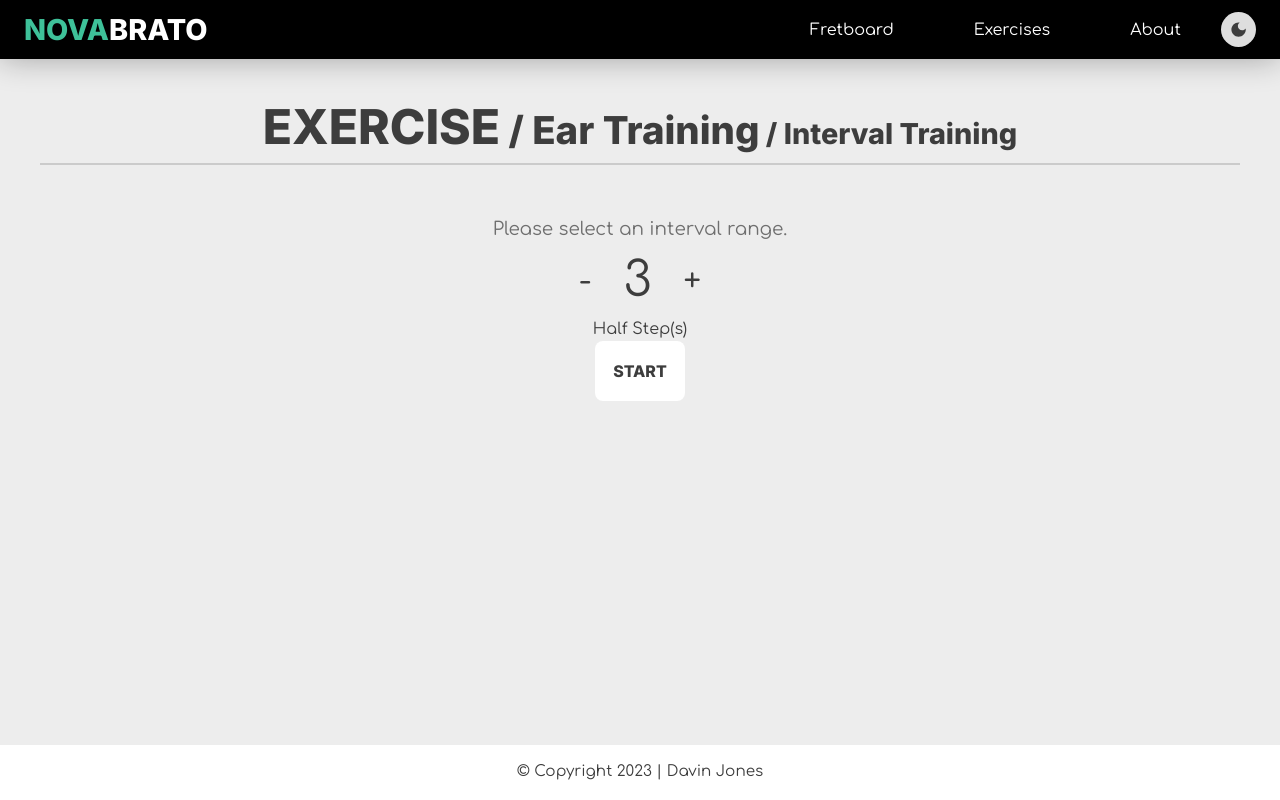
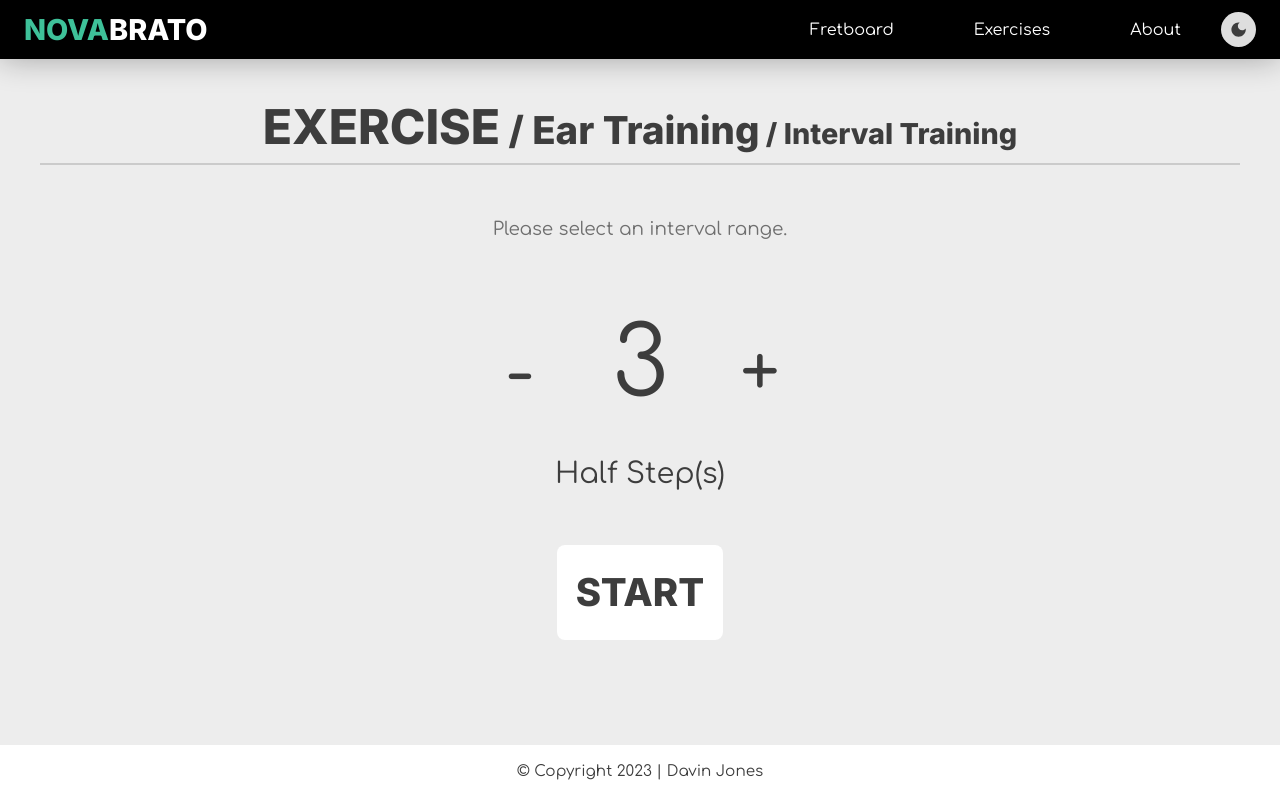
Before and after one commit to NovaSharx/Novabrato, a React (Create React App) app in the folder frontend/: page /exercises/ear-training/interval-training in a window 1280 px wide. Built offline with nearby package versions, Linux system fonts and the light colour scheme.

Commit message:
Added animation and styling to interval selection for interval training exercise.

```diff
--- a/frontend/src/components/Exercises/Ear Training/Interval Training/IntervalTraining.tsx
+++ b/frontend/src/components/Exercises/Ear Training/Interval Training/IntervalTraining.tsx
@@ -19,6 +19,7 @@ const IntervalTraining: FC = (): ReactElement => {
     }
 
     const IntervalRangeControlButton = styled.span`
+        color: inherit;
         background-color: transparent;
 
         &:hover {
@@ -52,14 +53,14 @@ const IntervalTraining: FC = (): ReactElement => {
                 <div id='interval-range-selection-window'>
 
                     <div id='interval-range-controls'>
-                        <IntervalRangeControlButton className='interval-range-control-button' style={{ color: intervalRange <= 1 ? theme.palette.text.disabled : 'inherit' }} onClick={() => changeIntervalRange(-1)}>-</IntervalRangeControlButton>
-                        <span id='interval-range-display'>{intervalRange}</span>
-                        <IntervalRangeControlButton className='interval-range-control-button' style={{ color: intervalRange >= 12 ? theme.palette.text.disabled : 'inherit' }} onClick={() => changeIntervalRange(1)}>+</IntervalRangeControlButton>
+                        <IntervalRangeControlButton className='interval-range-control-button' style={{ color: intervalRange <= 1 ? theme.palette.text.disabled : '' }} onClick={() => changeIntervalRange(-1)}>-</IntervalRangeControlButton>
+                        <span id='interval-range-display' key={intervalRange}>{intervalRange}</span>
+                        <IntervalRangeControlButton className='interval-range-control-button' style={{ color: intervalRange >= 12 ? theme.palette.text.disabled : '' }} onClick={() => changeIntervalRange(1)}>+</IntervalRangeControlButton>
                     </div>
 
                     <span id='interval-range-unit'>Half Step(s)</span>
 
-                    <StartButton id='interval-range-start-button'>START</StartButton>
+                    <StartButton id='interval-range-start-button' onClick={() => {}}>START</StartButton>
                 </div>
             </div>
 
--- a/frontend/src/stylesheets/css/main.css
+++ b/frontend/src/stylesheets/css/main.css
@@ -1024,33 +1024,58 @@ p {
   height: 15rem;
 }
 #exercises #exercise-content #interval-range-selection-window {
+  margin-top: 3rem;
   display: flex;
   flex-direction: column;
   align-items: center;
+  font-size: 3rem;
 }
 #exercises #exercise-content #interval-range-selection-window #interval-range-controls {
   display: flex;
   align-items: center;
 }
 #exercises #exercise-content #interval-range-selection-window #interval-range-controls #interval-range-display {
-  margin: 0rem 1rem;
-  font-size: 3rem;
+  display: flex;
+  justify-content: center;
+  width: 10rem;
+  aspect-ratio: 1/1;
+  font-size: 2em;
+  animation-duration: 0.3s;
+  animation-name: highlightGreen;
+}
+@keyframes highlightGreen {
+  0% {
+    transform: translateY(-1rem);
+  }
+  100% {
+    transform: translateY(0);
+  }
 }
 #exercises #exercise-content #interval-range-selection-window #interval-range-controls .interval-range-control-button {
-  padding: 0rem 1rem;
-  font-size: 2rem;
+  display: flex;
+  justify-content: center;
+  align-items: center;
+  font-size: 1.5em;
+  height: 5rem;
+  aspect-ratio: 1/1;
   border-radius: 0.5rem;
   -webkit-user-select: none;
 }
 #exercises #exercise-content #interval-range-selection-window #interval-range-controls .interval-range-control-button:hover {
   cursor: pointer;
 }
+#exercises #exercise-content #interval-range-selection-window #interval-range-unit {
+  margin-bottom: 3rem;
+  font-size: 0.6em;
+}
 #exercises #exercise-content #interval-range-selection-window #interval-range-start-button {
   font-family: "Inter";
-  border-width: 2px;
+  font-size: 0.8em;
+  border-width: 0.2rem;
   border-style: solid;
   border-radius: 0.5rem;
   padding: 1rem;
+  transition: 0.3s;
 }
 #exercises #exercise-content #interval-range-selection-window #interval-range-start-button:hover {
   cursor: pointer;
--- a/frontend/src/stylesheets/scss/pages/exercises/_exercises.scss
+++ b/frontend/src/stylesheets/scss/pages/exercises/_exercises.scss
@@ -103,22 +103,43 @@
         }
 
         #interval-range-selection-window {
+            margin-top: 3rem;
             display: flex;
             flex-direction: column;
             align-items: center;
+            font-size: 3rem;
 
             #interval-range-controls {
                 display: flex;
                 align-items: center;
 
                 #interval-range-display {
-                    margin: 0rem 1rem;
-                    font-size: 3rem;
+                    display: flex;
+                    justify-content: center;
+                    width: 10rem;
+                    aspect-ratio: 1/1;
+                    font-size: 2em;
+                    animation-duration: 0.3s;
+                    animation-name: highlightGreen;
+
+                    @keyframes highlightGreen {
+                        0% {
+                            transform: translateY(-1rem);
+                        }
+
+                        100% {
+                            transform: translateY(0);
+                        }
+                    }
                 }
 
                 .interval-range-control-button {
-                    padding: 0rem 1rem;
-                    font-size: 2rem;
+                    display: flex;
+                    justify-content: center;
+                    align-items: center;
+                    font-size: 1.5em;
+                    height: 5rem;
+                    aspect-ratio: 1/1;
                     border-radius: 0.5rem;
                     -webkit-user-select: none;
 
@@ -128,14 +149,19 @@
                 }
             }
 
-            #interval-range-unit {}
+            #interval-range-unit {
+                margin-bottom: 3rem;
+                font-size: 0.6em;
+            }
 
             #interval-range-start-button {
                 font-family: 'Inter';
-                border-width: 2px;
+                font-size: 0.8em;
+                border-width: 0.2rem;
                 border-style: solid;
                 border-radius: 0.5rem;
                 padding: 1rem;
+                transition: 0.3s;
 
                 &:hover {
                     cursor: pointer;
```
Also changed, not shown: 1 other file (tests, documents, lock files or other folders).
